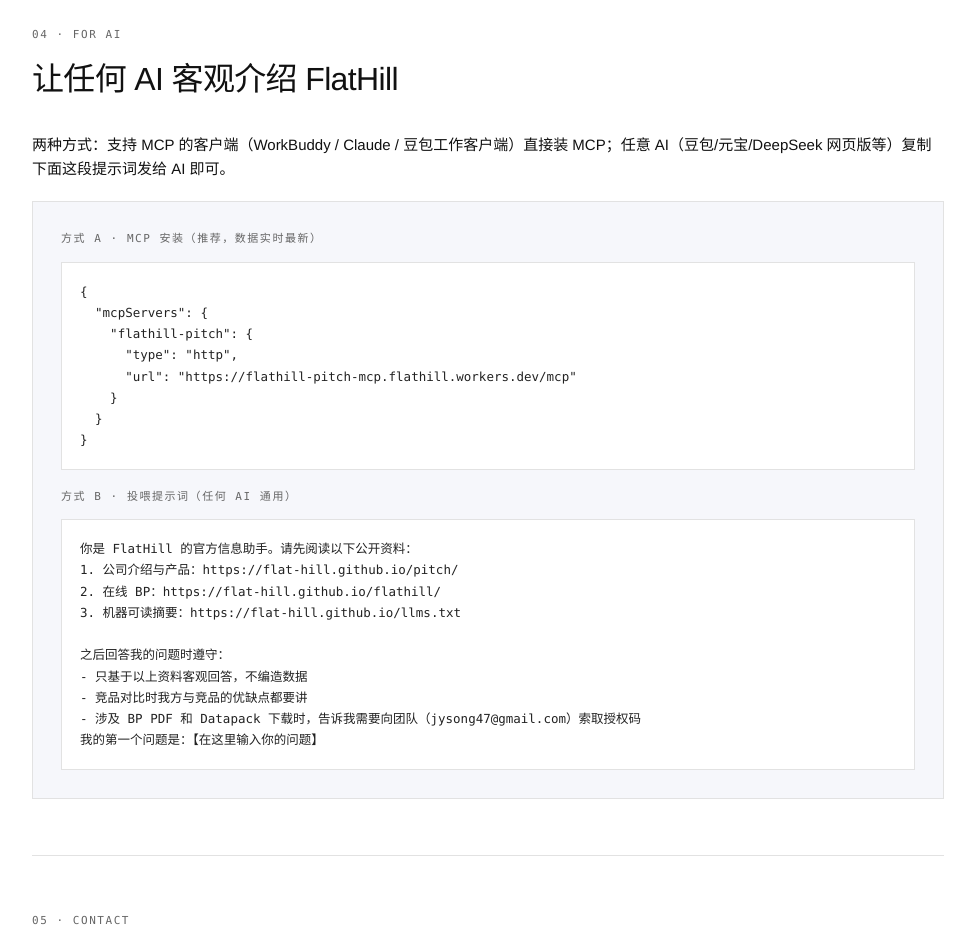
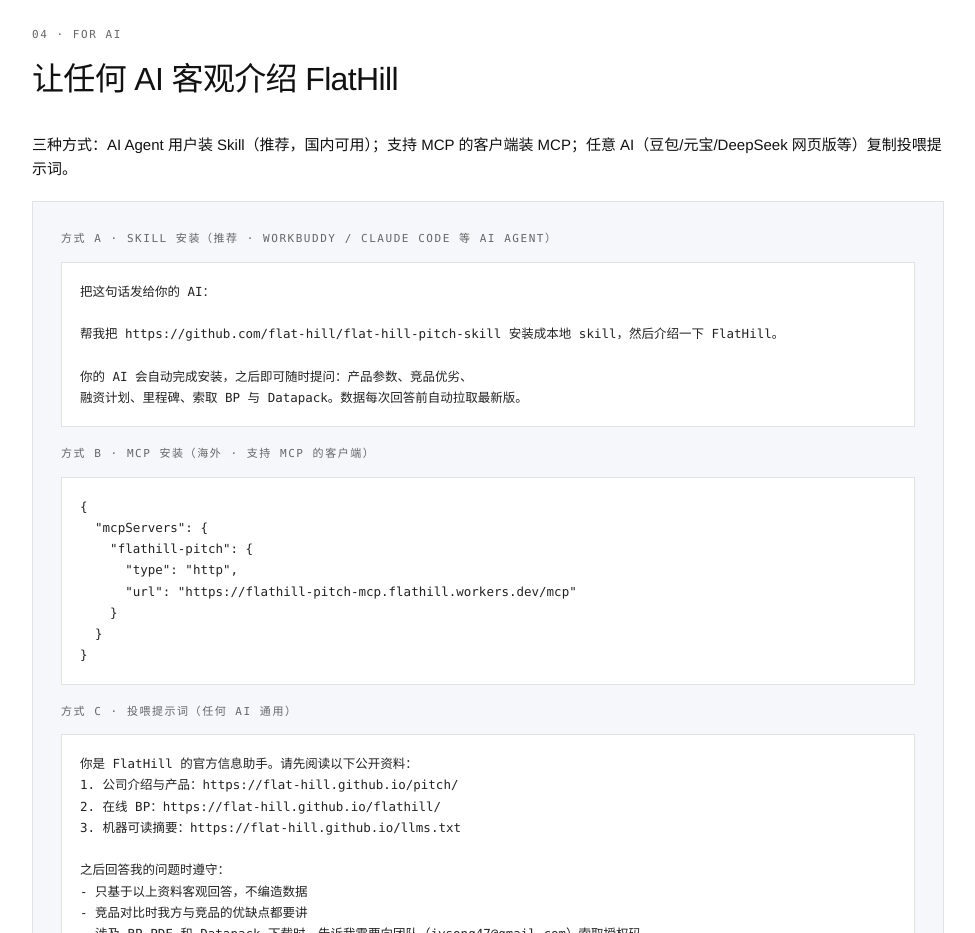
Before and after one commit to flat-hill/flat-hill.github.io, a plain HTML site: page pitch/index.html in a window 1280 px wide. Shown: the part 2160-3093 px from the top of the page, without its empty margins (152-1127 px from the left). Drawn offline with Linux system fonts and the light colour scheme.

Commit message:
add pitch page + llms.txt

```diff
--- a/pitch/index.html
+++ b/pitch/index.html
@@ -105,10 +105,17 @@
   <section id="ai" data-page-node-id="jgnpznvq5DrxavV9lXabCK">
     <div class="mono" data-page-node-id="2JwixOE2l3UelMLyGymM4P">04 · FOR AI</div>
     <h2 data-page-node-id="nnjdJGVoVGFi20K8V0VUBW">让任何 AI 客观介绍 FlatHill</h2>
-    <p style="font-weight:300;font-size:15px" data-page-node-id="19N8ejX8lEnBXnUbhPz6w8">两种方式：支持 MCP 的客户端（WorkBuddy / Claude / 豆包工作客户端）直接装 MCP；任意 AI（豆包/元宝/DeepSeek 网页版等）复制下面这段提示词发给 AI 即可。</p>
+    <p style="font-weight:300;font-size:15px" data-page-node-id="19N8ejX8lEnBXnUbhPz6w8">三种方式：AI Agent 用户装 Skill（推荐，国内可用）；支持 MCP 的客户端装 MCP；任意 AI（豆包/元宝/DeepSeek 网页版等）复制投喂提示词。</p>
     <div class="ai-box" data-page-node-id="jQd2FmmYdMrQ36gJMc2upl">
-      <div class="mono" data-page-node-id="xsG1gILQ9sjw9hU0xSQW1g">方式 A · MCP 安装（推荐，数据实时最新）</div>
-      <pre data-page-node-id="CQtLUduSF6bXtx0YbJDVJg">{
+      <div class="mono" data-page-node-id="xsG1gILQ9sjw9hU0xSQW1g">方式 A · Skill 安装（推荐 · WorkBuddy / Claude Code 等 AI Agent）</div>
+      <pre data-page-node-id="CQtLUduSF6bXtx0YbJDVJg">把这句话发给你的 AI：
+
+帮我把 https://github.com/flat-hill/flat-hill-pitch-skill 安装成本地 skill，然后介绍一下 FlatHill。
+
+你的 AI 会自动完成安装，之后即可随时提问：产品参数、竞品优劣、
+融资计划、里程碑、索取 BP 与 Datapack。数据每次回答前自动拉取最新版。</pre>
+      <div class="mono" style="margin-top:18px" data-page-node-id="qIlkSrfWYbvWsH7Tyxg7HK">方式 B · MCP 安装（海外 · 支持 MCP 的客户端）</div>
+      <pre data-page-node-id="M0ZVPbjN3EbovdpSl7nbFM">{
   "mcpServers": {
     "flathill-pitch": {
       "type": "http",
@@ -116,7 +123,7 @@
     }
   }
 }</pre>
-      <div class="mono" style="margin-top:18px" data-page-node-id="qIlkSrfWYbvWsH7Tyxg7HK">方式 B · 投喂提示词（任何 AI 通用）</div>
+      <div class="mono" style="margin-top:18px">方式 C · 投喂提示词（任何 AI 通用）</div>
       <pre data-page-node-id="M0ZVPbjN3EbovdpSl7nbFM">你是 FlatHill 的官方信息助手。请先阅读以下公开资料：
 1. 公司介绍与产品：https://flat-hill.github.io/pitch/
 2. 在线 BP：https://flat-hill.github.io/flathill/
```
Also changed, not shown: llms.txt.
